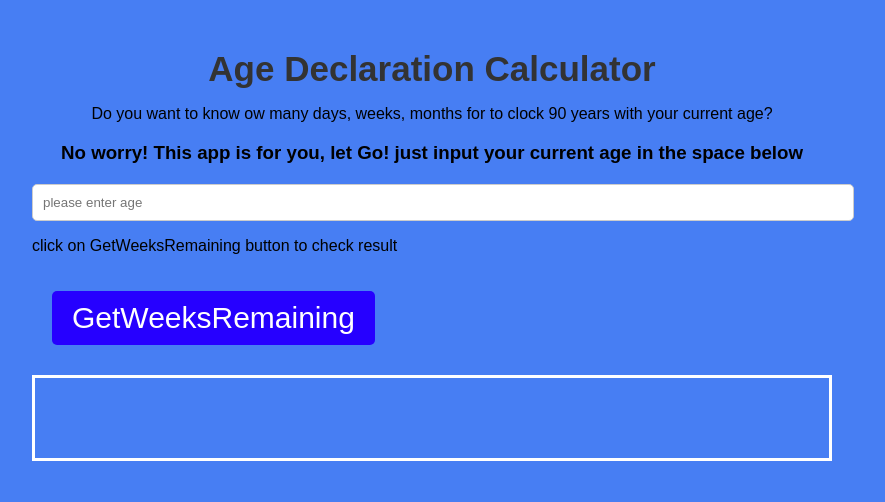
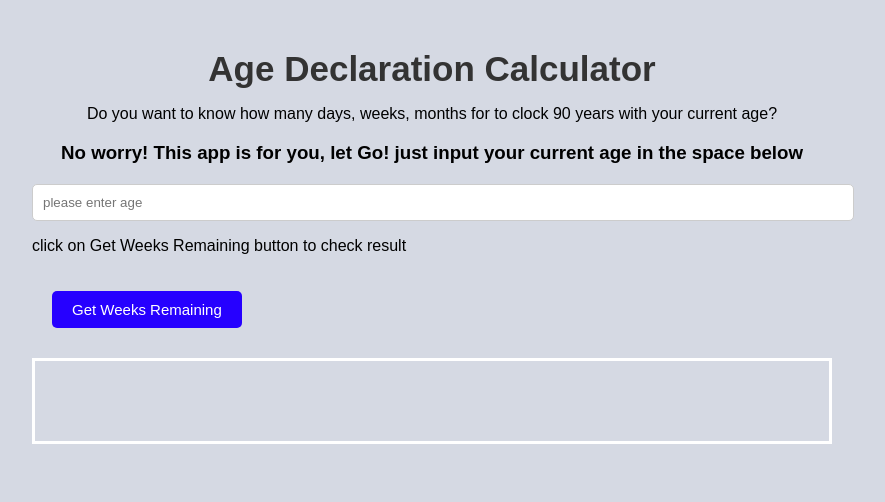
Before and after one commit to Aransiola-Esther/Agecalculator, a plain HTML site: page index.html in a window 1280 px wide. Shown: the whole page, without its empty margins (208-1093 px from the left). Drawn offline with Linux system fonts and the light colour scheme.

Commit message:
initial commit

```diff
--- a/index.html
+++ b/index.html
@@ -3,7 +3,7 @@
 <head>
     <meta charset="UTF-8">
     <meta name="viewport" content="width=device-width, initial-scale=1.0">
-    <title>Document</title>
+    <title>Age Declaration</title>
     <link rel="stylesheet" href="styles.css">
 </head>
 <body>
@@ -12,23 +12,25 @@
         <div class="row">
            <div class="col center">
              <h1 class="dec">Age Declaration Calculator </h1>
-             <p>Do you want to know ow many days, weeks, months for to clock 90 years with your current age?</p>
+             <p>Do you want to know how many days, weeks, months for to clock 90 years with your current age?</p>
              <h3>No worry! This app is for you, let Go! just input your current age in the space below</h3>
             </div>
-            <div class="row">
-                <div class="col">
-                    <div class="form-group cal ">
-                        <input type="number" id="age" placeholder="please enter age" required>
-
-                        <p>click on GetWeeksRemaining button to check result</p>
-                        <button type="button" id="calculate">GetWeeksRemaining</button>
-
-                        <p id="display"></p>
-                    </div>
+        </div>
+        <div class="row">
+            <div class="col">
+                <div class="form-group cal ">
+                    <input type="number" id="age" placeholder="please enter age" required>
+                    <p class="text-light ">click on Get Weeks Remaining button to check result</p>
+                </div>
+                <div>
+                    <button type="button" id="calculate">Get Weeks Remaining</button>
                 </div>
 
+                <p id="display"></p>
             </div>
+
         </div>
+
     </section>
     <script>
         let check = document.getElementById("calculate");
--- a/styles.css
+++ b/styles.css
@@ -3,7 +3,7 @@
 /* Apply styles to the whole page */
 body {
     font-family: Arial, sans-serif;
-    background-color: #477ef3;
+    background-color: #031d552a;
     margin: 0;
     padding: 0;
   }
@@ -29,8 +29,11 @@ body {
 
   #calculate{
     margin: 20px;
-    font-size: 30px;
+    font-size: 15px;
+
   }
+
+
   #display{
     border: #fff solid;
     height: 80px;
@@ -41,7 +44,7 @@ body {
 
   }
 
-  /* Style the form group */
+
   .form-group {
     margin-top: 20px;
   }
@@ -54,7 +57,7 @@ body {
     border-radius: 5px;
   }
 
-  /* Style the button */
+
   button {
     padding: 10px 20px;
     background-color: #2600ff;
@@ -63,13 +66,17 @@ body {
     border-radius: 5px;
     cursor: pointer;
   }
+  .top{
+    margin-top: 70px;
 
-  /* Style the button on hover */
+  }
+
+
   button:hover {
     background-color: #0056b3;
   }
 
-  /* Style the result paragraph */
+
   #display {
     margin-top: 10px;
     font-size: 18px;
```
